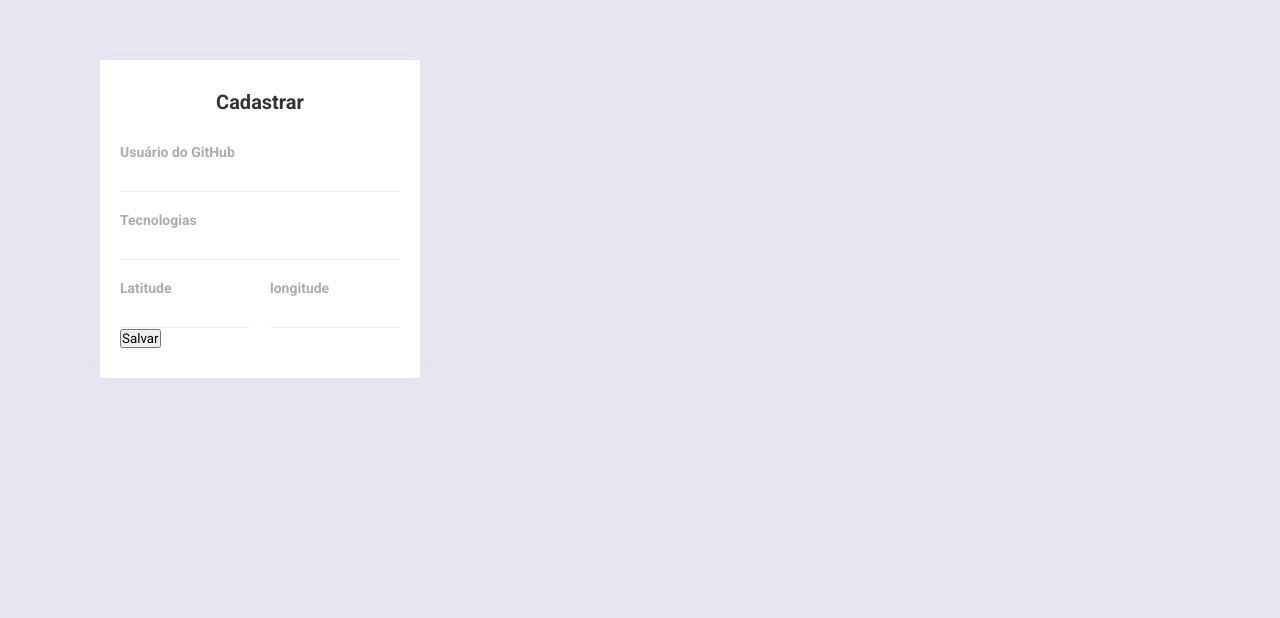
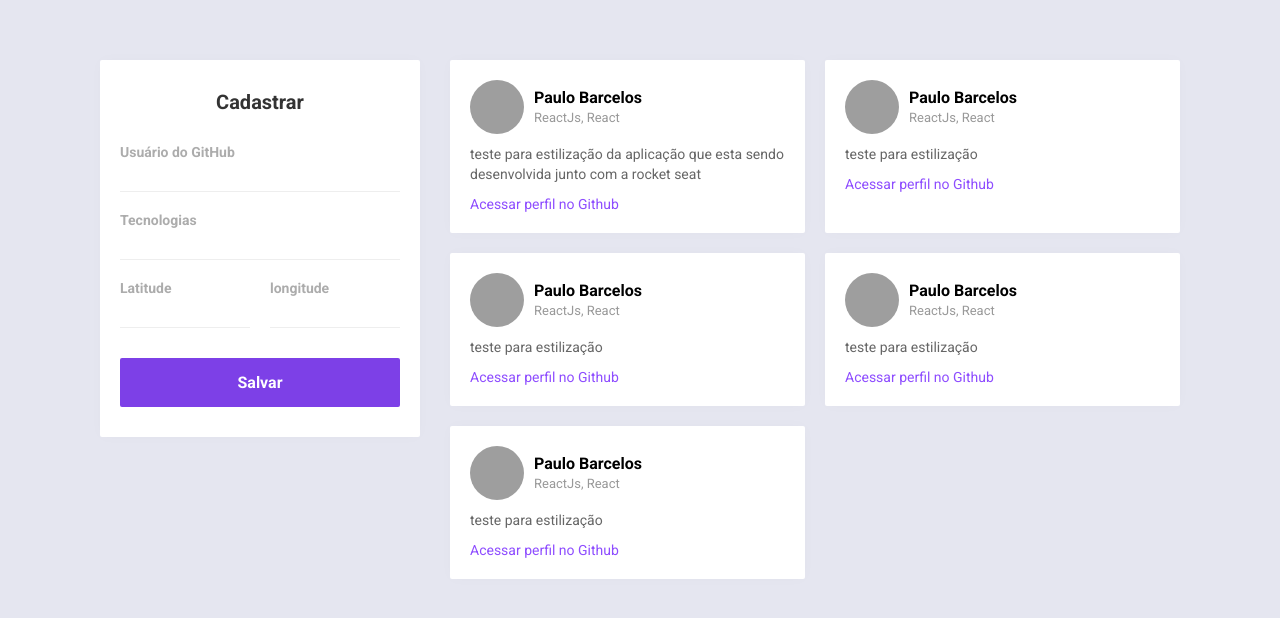
Before and after one commit to PauloBarcelosDev/OmniStack-FrontEnd, a React (Create React App) app: page / in a window 1280 px wide. Shown: the top 618 px of the page. Built offline with nearby package versions, Linux system fonts and the light colour scheme; grey boxes are pictures that could not be loaded.

Commit message:
estilização da aplicação concluida

```diff
--- a/src/App.css
+++ b/src/App.css
@@ -7,3 +7,20 @@
   flex-direction: row;
   align-items: flex-start;
 }
+#app main{
+  margin-left: 30px;
+}
+
+@media(max-width: 1000px){
+   #app{
+      flex-direction: column;
+   }
+   #app  main{
+     margin-left: 0;
+     margin-top: 30px;
+   }
+   #app aside {
+     width: 100%;
+
+   }
+}
--- a/src/App.js
+++ b/src/App.js
@@ -1,7 +1,10 @@
 import React from 'react';
+
+import './Main.css';
 import './global.css';
 import './App.css';
 import './Sidebar.css';
+
 function App() {
   return (
    <div id="app">
@@ -30,7 +33,65 @@ function App() {
                 <button type="submit">Salvar</button>
               </form>
         </aside>
-        <main></main>
+        <main>
+              <ul>
+                  <li className="dev-item">
+                        <header>
+                              <img src="https://avatars1.githubusercontent.com/u/46430156?s=460&v=4" alt="Paulo"/>
+                              <div className ="user-info">
+                                    <strong> Paulo Barcelos</strong>
+                                    <span> ReactJs, React</span>
+                              </div>
+                        </header>
+                        <p> teste para estilização da aplicação que esta sendo desenvolvida junto com a rocket seat</p>
+                        <a href="https://github.com/PauloBarcelosDev">Acessar perfil no Github</a>
+                  </li>
+                  <li className="dev-item">
+                        <header>
+                              <img src="https://avatars1.githubusercontent.com/u/46430156?s=460&v=4" alt="Paulo"/>
+                              <div className ="user-info">
+                                    <strong> Paulo Barcelos</strong>
+                                    <span> ReactJs, React</span>
+                              </div>
+                        </header>
+                        <p> teste para estilização</p>
+                        <a href="https://github.com/PauloBarcelosDev">Acessar perfil no Github</a>
+                  </li>
+                  <li className="dev-item">
+                        <header>
+                              <img src="https://avatars1.githubusercontent.com/u/46430156?s=460&v=4" alt="Paulo"/>
+                              <div className ="user-info">
+                                    <strong> Paulo Barcelos</strong>
+                                    <span> ReactJs, React</span>
+                              </div>
+                        </header>
+                        <p> teste para estilização</p>
+                        <a href="https://github.com/PauloBarcelosDev">Acessar perfil no Github</a>
+                  </li>
+                  <li className="dev-item">
+                        <header>
+                              <img src="https://avatars1.githubusercontent.com/u/46430156?s=460&v=4" alt="Paulo"/>
+                              <div className ="user-info">
+                                    <strong> Paulo Barcelos</strong>
+                                    <span> ReactJs, React</span>
+                              </div>
+                        </header>
+                        <p> teste para estilização</p>
+                        <a href="https://github.com/PauloBarcelosDev">Acessar perfil no Github</a>
+                  </li>
+                  <li className="dev-item">
+                        <header>
+                              <img src="https://avatars1.githubusercontent.com/u/46430156?s=460&v=4" alt="Paulo"/>
+                              <div className ="user-info">
+                                    <strong> Paulo Barcelos</strong>
+                                    <span> ReactJs, React</span>
+                              </div>
+                        </header>
+                        <p> teste para estilização</p>
+                        <a href="https://github.com/PauloBarcelosDev">Acessar perfil no Github</a>
+                  </li>
+            </ul>
+        </main>
    </div>
   );
 }
--- a/src/Main.css
+++ b/src/Main.css
@@ -0,0 +1,57 @@
+main {
+  flex: 1;
+}
+main ul {
+  display: grid;
+  grid-template-columns: repeat(2, 1fr);
+  gap: 20px;
+  list-style: none;
+}
+@media (max-width: 650px){
+  main ul {
+    grid-template-columns: 1fr;
+  }
+}
+li.dev-item{
+  background: #fff;
+  box-shadow:  0 0 14px 0 rgba(0,0,0, 0.02);
+  border-radius:2px;
+  padding: 20px;
+}
+li.dev-item header{
+    display: flex;
+    flex-direction: row;
+    align-items: center;
+}
+li.dev-item header img{
+  width: 54px;
+  height: 54px;
+  border-radius: 50%;
+}
+li.dev-item header .user-info {
+  margin-left: 10px;
+}
+.user-info  strong {
+  display: block;
+  font-size: 16px;
+  color: 333;
+}
+.user-info  span{
+  font-size: 13px;
+  color: #999;
+  margin-top: 2px;
+}
+li.dev-item p {
+  color: #666;
+  font-size: 14px;
+  line-height: 20px;
+  margin: 10px 0 ;
+}
+li.dev-item a {
+  color: #8e4dff;
+  font-size: 14px;
+  text-decoration: none;
+}
+li.dev-item a:hover{
+  color: #5a2ea6;
+}
--- a/src/Sidebar.css
+++ b/src/Sidebar.css
@@ -42,7 +42,7 @@ aside form .input-block input {
   border: 0;
   border-bottom: 1px solid #eee;
 }
-aside form button [ type=submit]  {
+aside form button[ type=submit]  {
   width: 100%;
   border: 0;
   margin-top: 30px;
@@ -56,6 +56,6 @@ aside form button [ type=submit]  {
   transition: background 0.5s;
 }
 
-aside form button [type=submit] :hover{
+aside form button[type=submit] :hover{
   background: #6931ca
 }
```
